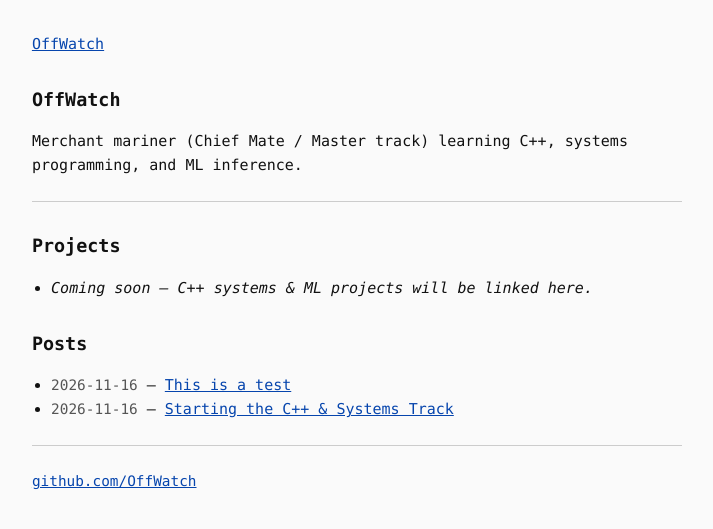
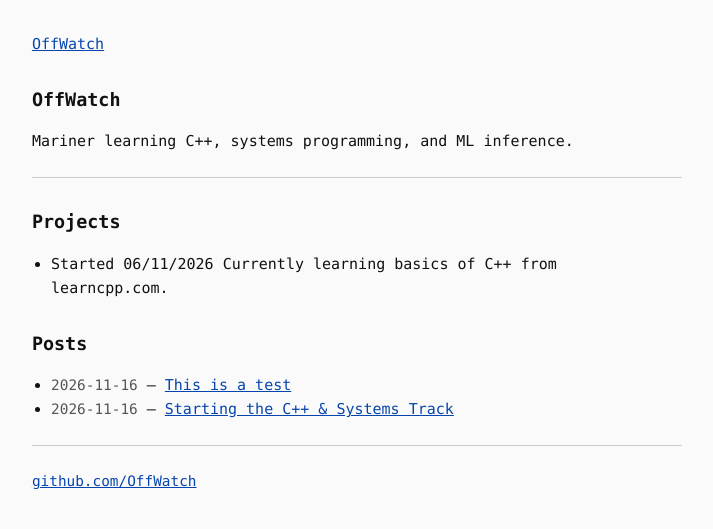
Before and after one commit to OffWatch/OffWatch.github.io, a Jekyll site: the page built from index.md, in a window 1280 px wide. Shown: the top 529 px of the page, without its empty margins (283-996 px from the left). Built offline with Jekyll 4.4.1, drawn with Linux system fonts in a browser that asks for light colours; our own code applies the rules of GitHub Pages for plain Markdown files.

Commit message:
Revise personal description and project status
Updated description and added learning details.

```diff
--- a/index.md
+++ b/index.md
@@ -3,13 +3,13 @@ layout: default
 ---
 # OffWatch
 
-Merchant mariner (Chief Mate / Master track) learning C++, systems programming, and ML inference.
+Mariner learning C++, systems programming, and ML inference.
 
 ---
 
 ## Projects
 
-- *Coming soon — C++ systems &amp; ML projects will be linked here.*
+- Started 06/11/2026 Currently learning basics of C++ from learncpp.com.
 
 ## Posts
 
```
